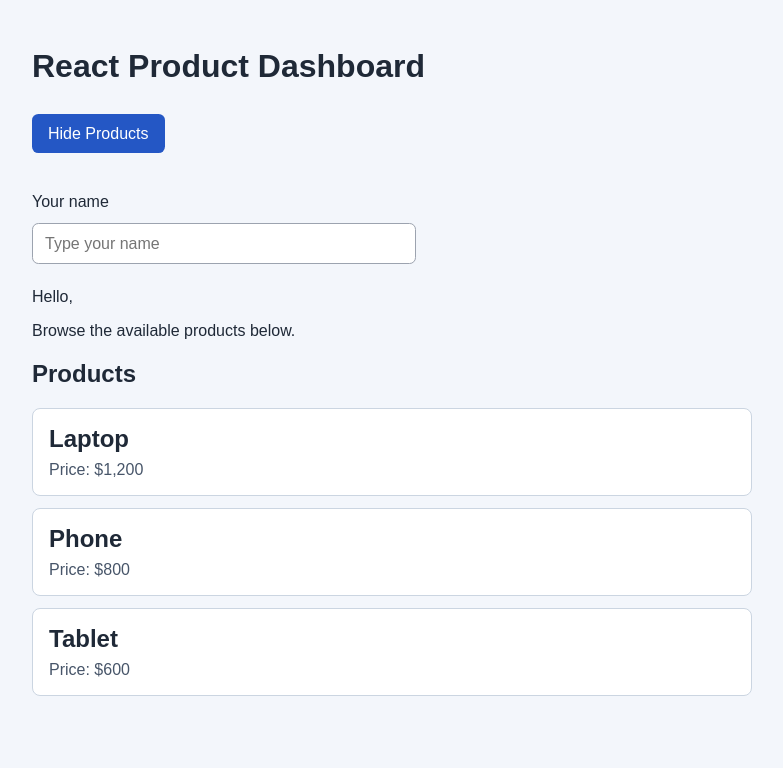
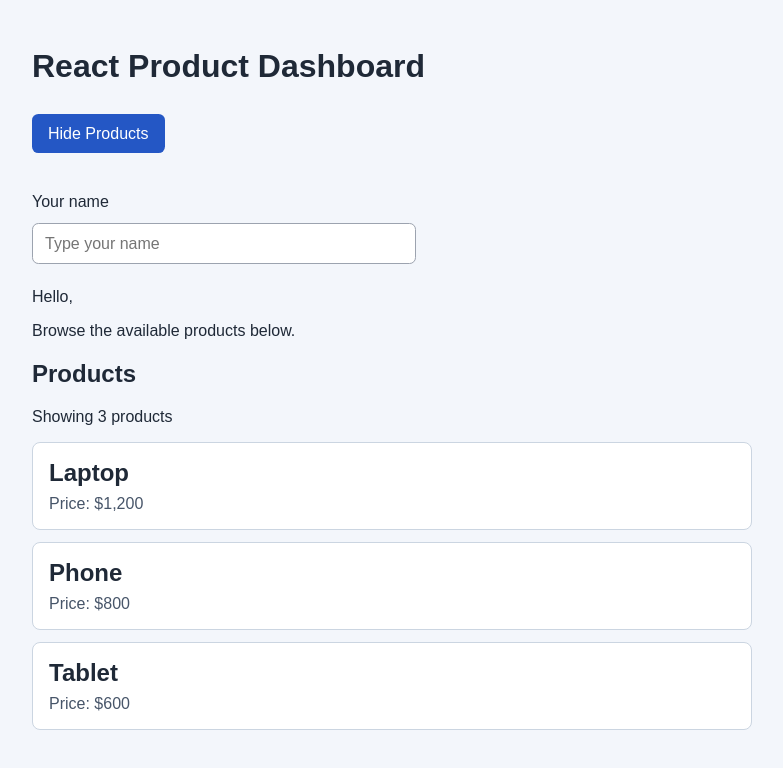
Before and after one commit to birseymert-dot/web-programming-5, a React (Vite) app: page / in a window 1280 px wide. Shown: the top 768 px of the page, without its empty margins (248-1031 px from the left). Built offline with nearby package versions, Linux system fonts and the light colour scheme.

Commit message:
Display product count in ProductList component
Show the number of listed products

```diff
--- a/src/components/ProductList.jsx
+++ b/src/components/ProductList.jsx
@@ -11,6 +11,7 @@ export default function ProductList() {
     <section aria-labelledby="products-heading">
       <p>Browse the available products below.</p>
       <h2 id="products-heading">Products</h2>
+      <p>Showing {products.length} products</p>
       {products.map((product) => (
         <Product
           key={product.id}
```
